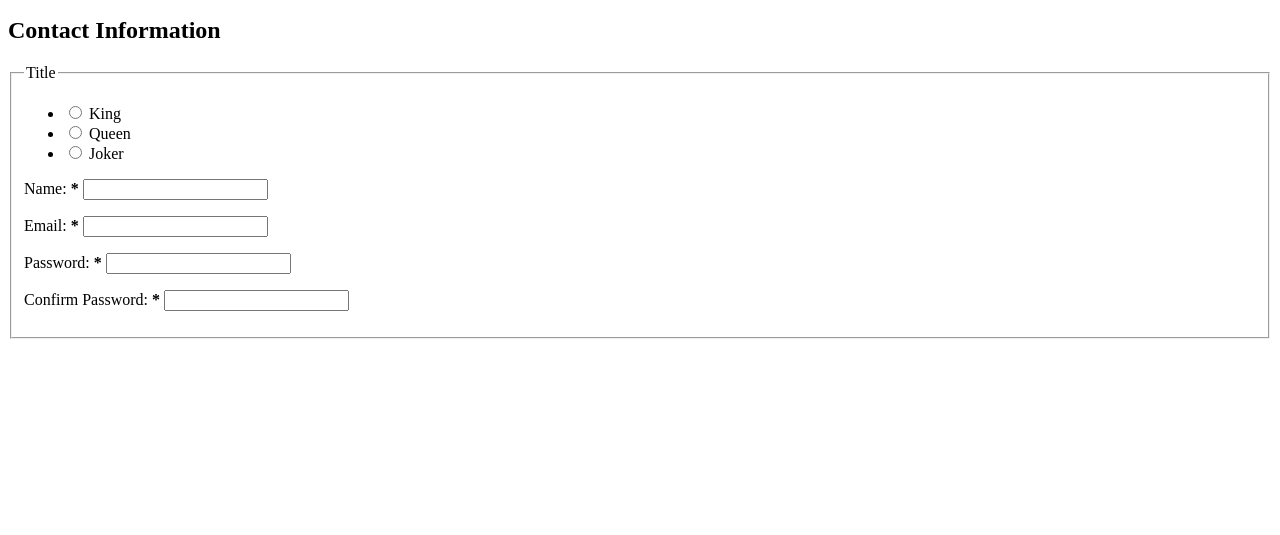
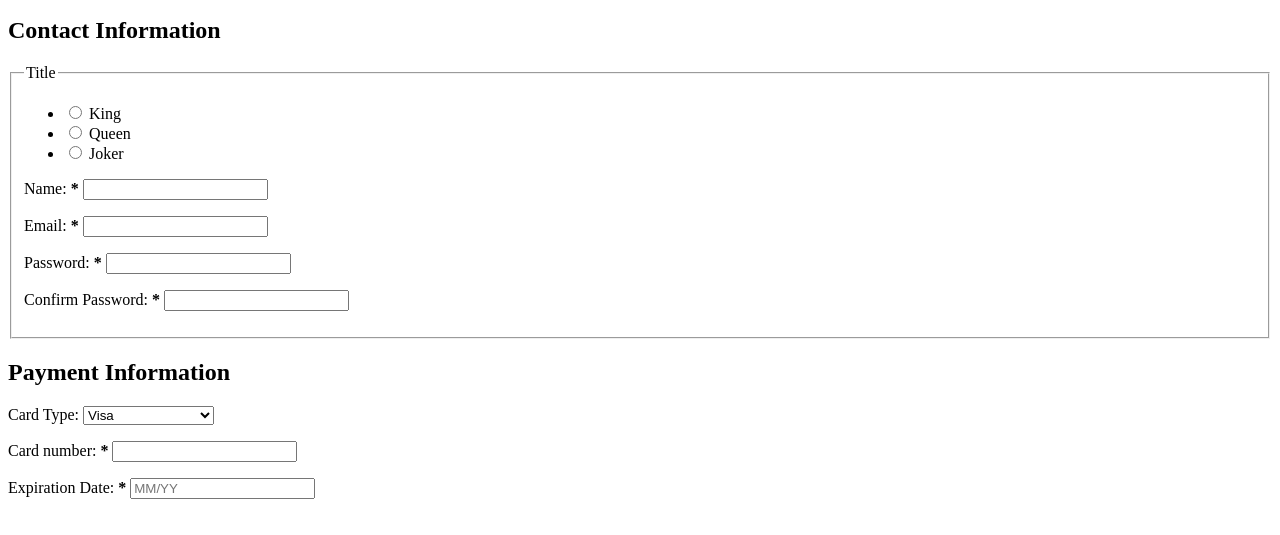
Before and after one commit to jinoraymundo-csb/webdevt_3T_2324, a plain HTML site: page Week03/deliverable04/index.html in a window 1280 px wide. Shown: the part 101-636 px from the top of the page. Drawn offline with Linux system fonts and the light colour scheme.

Commit message:
added inputs for payment info

```diff
--- a/Week03/deliverable04/index.html
+++ b/Week03/deliverable04/index.html
@@ -88,6 +88,38 @@
         </p>
       </fieldset>
     </section>
+    <section>
+      <h2>Payment Information</h2>
+      <p>
+        <label for="card">
+          <span>Card Type: </span>
+        </label>
+        <select name="usercard" id="card">
+          <option value="visa">Visa</option>
+          <option value="mc">Mastercard</option>
+          <option value="amex">American Express</option>
+        </select>
+      </p>
+      <p>
+        <label for="number">
+          <span>Card number: </span>
+          <strong><span aria-label="required">*</span></strong>
+        </label>
+        <input type="tel" id="number" name="cardnumber" required>
+      </p>
+      <p>
+        <label for="expiration">
+          <span>Expiration Date: </span>
+          <strong><span aria-label="required">*</span></strong>
+        </label>
+        <input
+          type="text"
+          id="expiration"
+          placeholder="MM/YY"
+          pattern="^(0[1-9]|1[0-2])\/([0-9]{2})$"
+          required>
+      </p>
+    </section>
   </form>
 </body>
 </html>
```
